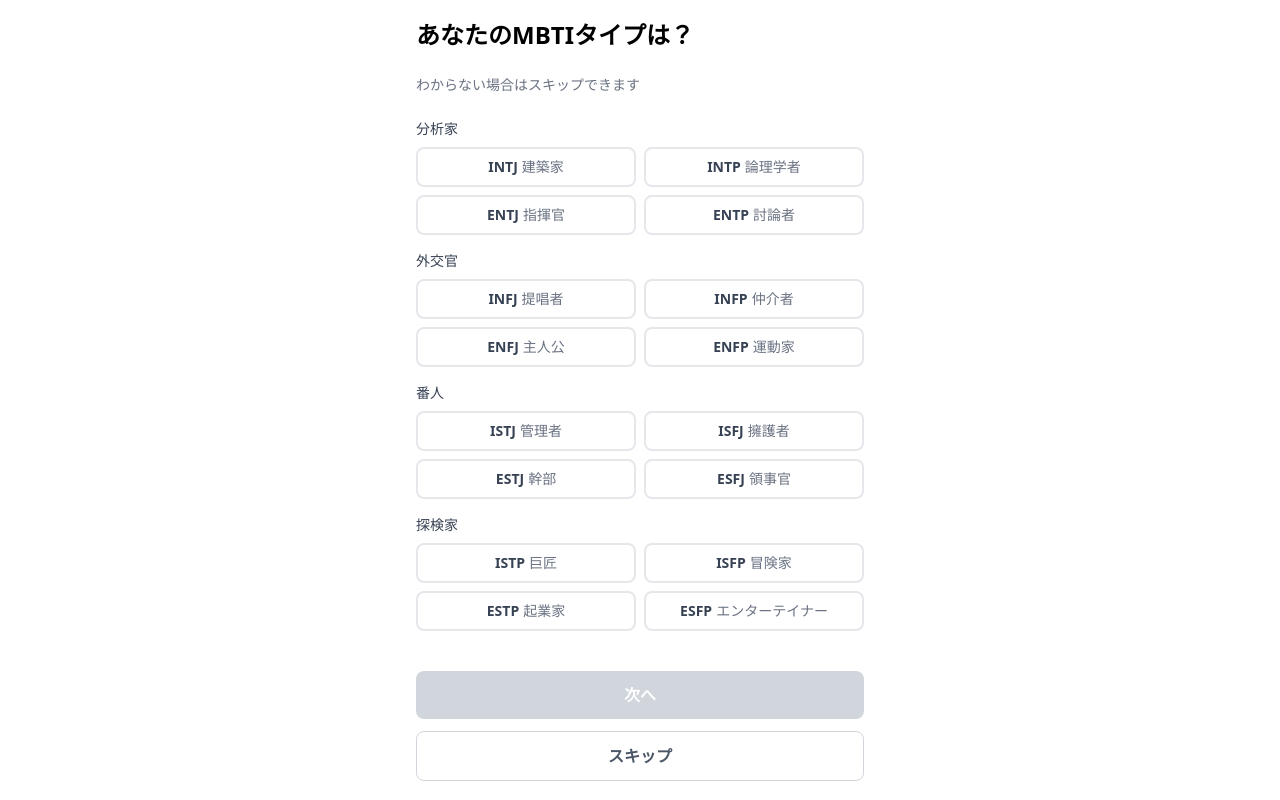
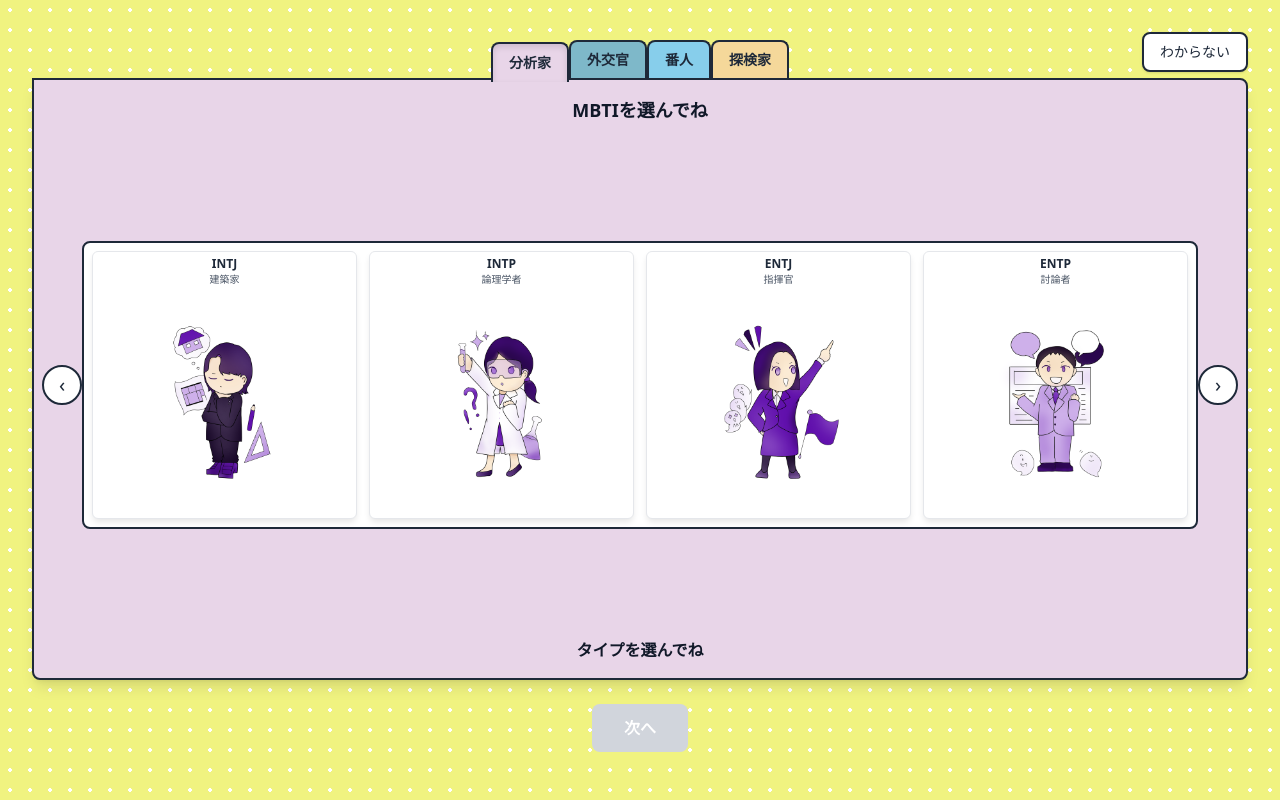
Before and after one commit to Koseeee-27/real-you, a Next.js app in the folder frontend/: page /diagnosis in a window 1280 px wide. Built offline with nearby package versions, Linux system fonts and the light colour scheme.

Commit message:
feat: 一旦最低限のmbtiの選択のUI作成

```diff
--- a/frontend/src/app/diagnosis/page.tsx
+++ b/frontend/src/app/diagnosis/page.tsx
@@ -2,8 +2,17 @@ import DiagnosisFlow from '@/features/diagnosis/components/DiagnosisFlow';
 
 export default function DiagnosisPage() {
   return (
-    <div className="flex min-h-screen flex-col items-center justify-center p-4">
-      <DiagnosisFlow />
+    <div
+      className="flex min-h-screen w-full flex-col items-center justify-start p-4"
+      style={{
+        backgroundColor: '#F0F380',
+        backgroundImage: 'radial-gradient(circle, #fff 2px, transparent 2px)',
+        backgroundSize: '20px 20px',
+      }}
+    >
+      <div className="flex w-full flex-1 flex-col items-center">
+        <DiagnosisFlow />
+      </div>
     </div>
   );
 }
--- a/frontend/src/features/diagnosis/components/MbtiSelect.tsx
+++ b/frontend/src/features/diagnosis/components/MbtiSelect.tsx
@@ -1,15 +1,52 @@
 'use client';
 
-import { useState } from 'react';
+import { useState, useCallback } from 'react';
+import { motion, AnimatePresence } from 'framer-motion';
 import { useSetAtom } from 'jotai';
 import { mbtiAtom, diagnosisStepAtom } from '@/stores/diagnosis';
-import { MBTI_TYPES, MBTI_GROUPS } from '@/constants/mbti';
+import { MBTI_TYPES, MBTI_GROUPS, type MbtiType } from '@/constants/mbti';
 
-// ここのUIは仮です。実際のUIはデザイナーさんと相談して作成してください。
+// タブとカードで同じ色を使用（ジャンルごと）
+const GROUP_COLORS = [
+  'bg-[#e8d5e8]',   // 分析家 - light purple
+  'bg-[#7eb8c9]',   // 外交官 - teal
+  'bg-[#87ceeb]',   // 番人 - light blue
+  'bg-[#f5d89a]',   // 探検家 - light orange
+] as const;
+
+function getTypesByGroup(group: string): MbtiType[] {
+  return MBTI_TYPES.filter((t) => t.group === group);
+}
+
 export default function MbtiSelect() {
   const setMbti = useSetAtom(mbtiAtom);
   const setStep = useSetAtom(diagnosisStepAtom);
+  const [groupIndex, setGroupIndex] = useState(0);
   const [selected, setSelected] = useState<string | null>(null);
+  const [transitionVia, setTransitionVia] = useState<'tab' | 'arrow-left' | 'arrow-right'>('tab');
+
+  const currentGroup = MBTI_GROUPS[groupIndex];
+  const currentTypes = getTypesByGroup(currentGroup);
+  const selectedType = selected ? MBTI_TYPES.find((t) => t.code === selected) : null;
+
+  const handleTabClick = useCallback((index: number) => {
+    if (index === groupIndex) return;
+    setTransitionVia('tab');
+    setGroupIndex(index);
+    setSelected(null);
+  }, [groupIndex]);
+
+  const handleArrowPrev = useCallback(() => {
+    setTransitionVia('arrow-right'); // コンテンツは右から入る
+    setGroupIndex((i) => (i - 1 + MBTI_GROUPS.length) % MBTI_GROUPS.length);
+    setSelected(null);
+  }, []);
+
+  const handleArrowNext = useCallback(() => {
+    setTransitionVia('arrow-left'); // コンテンツは左から入る
+    setGroupIndex((i) => (i + 1) % MBTI_GROUPS.length);
+    setSelected(null);
+  }, []);
 
   const handleSubmit = () => {
     if (!selected) return;
@@ -22,51 +59,166 @@ export default function MbtiSelect() {
     setStep('quiz');
   };
 
+  const getContentVariants = () => {
+    if (transitionVia === 'tab') {
+      return {
+        enter: { opacity: 0 },
+        center: { opacity: 1, x: 0 },
+        exit: { opacity: 0 },
+      };
+    }
+    if (transitionVia === 'arrow-left') {
+      return {
+        enter: { opacity: 0, x: 80 },
+        center: { opacity: 1, x: 0 },
+        exit: { opacity: 0, x: -80 },
+      };
+    }
+    return {
+      enter: { opacity: 0, x: -80 },
+      center: { opacity: 1, x: 0 },
+      exit: { opacity: 0, x: 80 },
+    };
+  };
+
+  const contentVariants = getContentVariants();
+
   return (
-    <div className="flex w-full max-w-md flex-col gap-6">
-      <h1 className="text-2xl font-bold">あなたのMBTIタイプは？</h1>
-      <p className="text-sm text-gray-500">わからない場合はスキップできます</p>
+    <div className="relative flex min-h-0 w-full max-w-8xl flex-1 flex-col items-center pt-6 pb-8">
+      {/* わからないボタン - 右上 */}
+      <button
+        type="button"
+        onClick={handleSkip}
+        className="absolute right-4 top-4 rounded-lg border-2 border-gray-800 bg-white px-4 py-2 text-sm font-medium text-gray-800 shadow-sm transition hover:bg-gray-50"
+      >
+        わからない
+      </button>
 
-      <div className="flex flex-col gap-4">
-        {MBTI_GROUPS.map((group) => (
-          <div key={group} className="flex flex-col gap-2">
-            <span className="text-sm font-medium text-gray-700">{group}</span>
-            <div className="grid grid-cols-2 gap-2">
-              {MBTI_TYPES.filter((t) => t.group === group).map((type) => (
-                <button
-                  key={type.code}
-                  onClick={() => setSelected(type.code)}
-                  className={`rounded-lg border-2 px-3 py-2 text-sm font-semibold transition ${
-                    selected === type.code
-                      ? 'border-blue-600 bg-blue-50 text-blue-700'
-                      : 'border-gray-200 bg-white text-gray-700 hover:border-gray-300'
-                  }`}
+      {/* メインカード + タブ - 縦方向に伸ばす */}
+      <div className="flex min-h-0 w-full flex-1 flex-col px-4">
+        {/* 4ジャンルタブ - 各タブは常に自分の色、選択中は沈む表現 */}
+        <div className="flex justify-center gap-0">
+          {MBTI_GROUPS.map((group, index) => (
+            <motion.button
+              key={group}
+              type="button"
+              onClick={() => handleTabClick(index)}
+              className={`relative z-10 rounded-t-lg border-2 border-b-0 border-gray-800 px-4 py-2 text-sm font-semibold text-gray-800 ${
+                GROUP_COLORS[index]
+              } ${groupIndex === index ? 'mb-[-2px]' : ''}`}
+              animate={{
+                y: groupIndex === index ? 2 : 0,
+                boxShadow: groupIndex === index
+                  ? 'inset 0 3px 6px rgba(0,0,0,0.12)'
+                  : 'none',
+              }}
+              transition={{ duration: 0.2 }}
             >
-                  {type.code}
-                  <span className="ml-1 font-normal text-gray-500">
-                    {type.name}
-                  </span>
-                </button>
-              ))}
-            </div>
-          </div>
+              {group}
+            </motion.button>
           ))}
         </div>
 
-      <div className="flex flex-col gap-3 pt-4">
+        {/* カード本体 - 残りの高さを占有 */}
+        <div
+          className={`relative flex min-h-0 flex-1 flex-col overflow-hidden rounded-lg rounded-tl-none border-2 border-gray-800 shadow-lg ${GROUP_COLORS[groupIndex]}`}
+        >
+          <p className="shrink-0 pt-4 pb-2 text-center text-lg font-bold text-gray-900">
+            MBTIを選んでね
+          </p>
+
+          {/* キャラ表示エリア + 左右矢印 - 高さは最大で抑える */}
+          <div className="relative flex min-h-0 flex-1 items-center justify-center px-12 py-2">
             <button
+              type="button"
+              onClick={handleArrowPrev}
+              aria-label="前のジャンル"
+              className="absolute left-2 z-10 flex h-10 w-10 shrink-0 items-center justify-center rounded-full border-2 border-gray-800 bg-white text-gray-800 transition hover:bg-gray-100"
+            >
+              <span className="text-xl leading-none">‹</span>
+            </button>
+
+            <div className="relative flex min-h-72 flex-1 overflow-hidden">
+              <AnimatePresence mode="wait" initial={false}>
+                <motion.div
+                  key={groupIndex}
+                  initial="enter"
+                  animate="center"
+                  exit="exit"
+                  variants={contentVariants}
+                  transition={{ duration: 0.25 }}
+                  className="absolute inset-0 flex items-center justify-center gap-2"
+                >
+                  <div className="flex h-full w-full items-stretch justify-center gap-3 rounded-lg border-2 border-gray-800 bg-white px-2 py-2">
+                    {currentTypes.map((type) => (
+                      <motion.button
+                        key={type.code}
+                        type="button"
+                        onClick={() => setSelected(type.code)}
+                        className="relative flex flex-1 basis-0 flex-col items-center justify-start overflow-hidden rounded-md border border-gray-200 bg-white"
+                        whileHover={{
+                          scale: 1.1,
+                          y: -8,
+                          boxShadow:
+                            '0 20px 25px -5px rgb(0 0 0 / 0.15), 0 8px 10px -6px rgb(0 0 0 / 0.1)',
+                          transition: { duration: 0.2 },
+                        }}
+                        whileTap={{ scale: 1.02 }}
+                        style={{
+                          boxShadow: '0 4px 6px -1px rgb(0 0 0 / 0.1)',
+                        }}
+                      >
+                        <div className="shrink-0 pt-1 text-center">
+                          <p className="text-xs font-bold text-gray-800">
+                            {type.code}
+                          </p>
+                          <p className="text-[10px] text-gray-600">
+                            {type.name}
+                          </p>
+                        </div>
+                        <div className="flex min-h-0 flex-1 items-center justify-center">
+                          <img
+                            src={`/images/mbti/${type.code}.png`}
+                            alt={type.name}
+                            className="max-h-40 w-auto object-contain"
+                          />
+                        </div>
+                      </motion.button>
+                    ))}
+                  </div>
+                </motion.div>
+              </AnimatePresence>
+            </div>
+
+            <button
+              type="button"
+              onClick={handleArrowNext}
+              aria-label="次のジャンル"
+              className="absolute right-2 z-10 flex h-10 w-10 shrink-0 items-center justify-center rounded-full border-2 border-gray-800 bg-white text-gray-800 transition hover:bg-gray-100"
+            >
+              <span className="text-xl leading-none">›</span>
+            </button>
+          </div>
+
+          {/* 選択中タイプ表示 */}
+          <p className="shrink-0 pb-4 text-center text-base font-bold text-gray-900">
+            {selectedType
+              ? `${selectedType.code} / ${selectedType.name}`
+              : 'タイプを選んでね'}
+          </p>
+        </div>
+
+        {/* 次へボタン */}
+        <div className="mt-6 flex shrink-0 justify-center">
+          <button
+            type="button"
             onClick={handleSubmit}
             disabled={!selected}
-          className="rounded-lg bg-blue-600 px-6 py-3 font-semibold text-white transition hover:bg-blue-700 disabled:cursor-not-allowed disabled:bg-gray-300"
+            className="rounded-lg bg-blue-600 px-8 py-3 font-semibold text-white transition hover:bg-blue-700 disabled:cursor-not-allowed disabled:bg-gray-300"
           >
             次へ
           </button>
-        <button
-          onClick={handleSkip}
-          className="rounded-lg border border-gray-300 px-6 py-3 font-semibold text-gray-600 transition hover:bg-gray-50"
-        >
-          スキップ
-        </button>
+        </div>
       </div>
     </div>
   );
```
Lines whose indentation alone changed are shown as unchanged.
